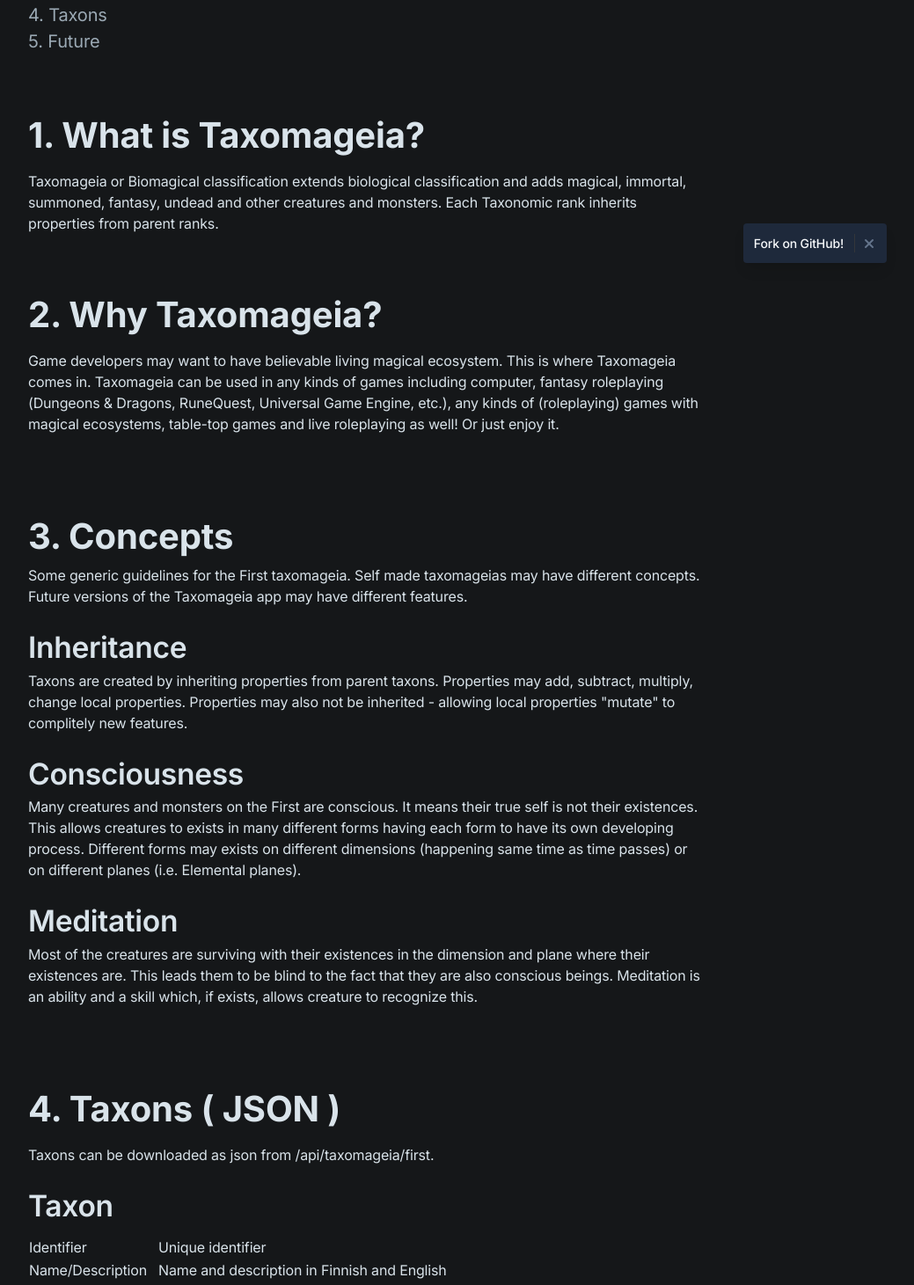
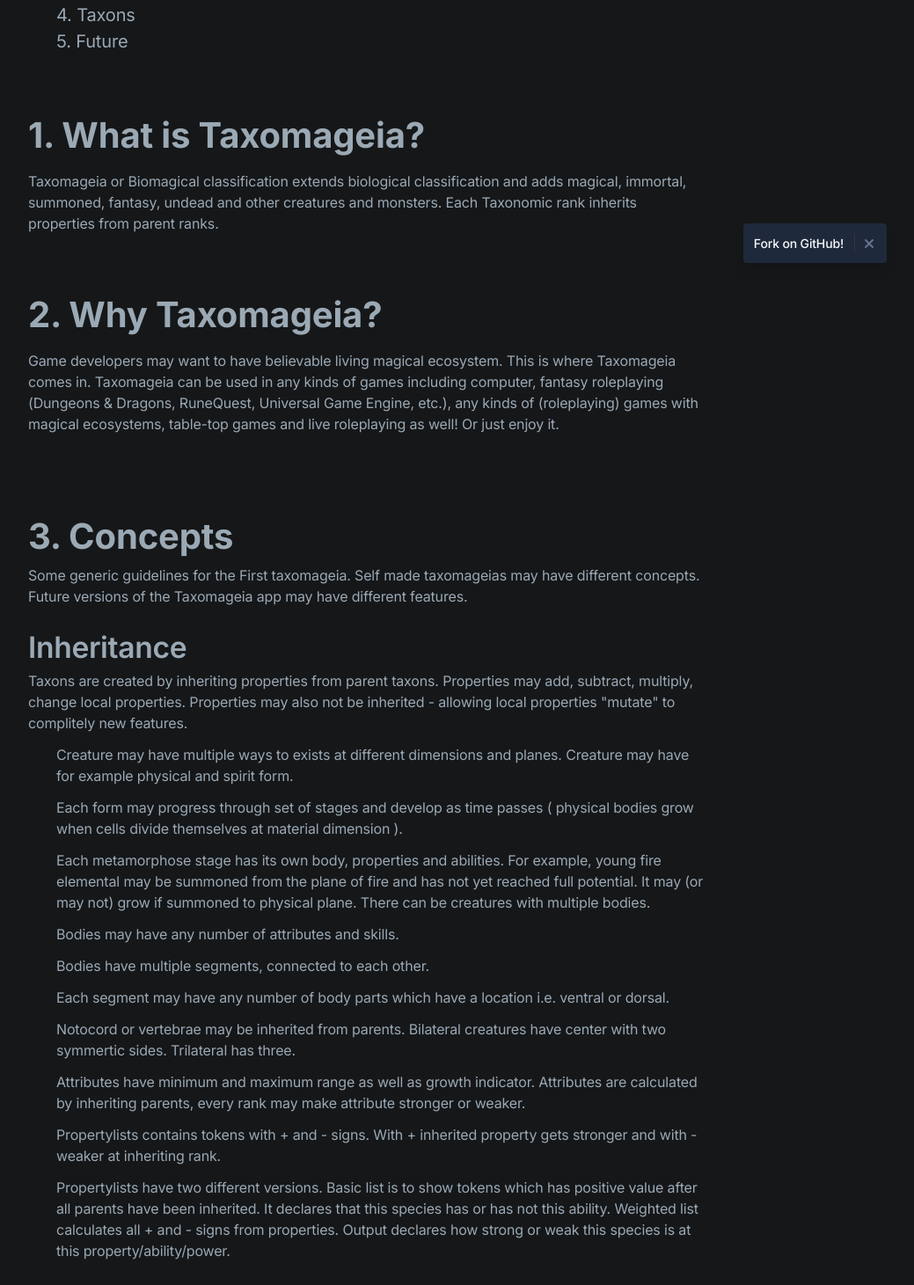
Before and after one commit to Nerdman4U/taxomageia-frontend, a Next.js app: page /doc in a window 1280 px wide. Shown: the part 469-1930 px from the top of the page at 88% size, without its empty margins (224-1263 px from the left). Built offline with nearby package versions, Linux system fonts and the light colour scheme.

Commit message:
fix(documentation): documentation layout fixes

```diff
--- a/app/components/doc-item.tsx
+++ /dev/null
@@ -1,8 +0,0 @@
-const DocItem = () => {
-  return (
-    <h1>item</h1>
-
-  )
-}
-
-export default DocItem
--- a/app/components/doc.tsx
+++ b/app/components/doc.tsx
@@ -8,7 +8,7 @@ const Doc = () => {
   const version = "0.9.7"
   return (
     <section id="documentation">
-      <div className="max-w-6xl mx-auto px-4 sm:px-6">
+      <div className="max-w-6xl mx-auto px-4 sm:px-6 text-gray-400">
         <div className="py-12 md:py-20 border-t border-gray-800">
 
           {/* Section header */}
@@ -25,7 +25,7 @@ const Doc = () => {
             <h2 className="h2 mb-4">Table of Contents</h2>
             <div className="text-xl text-gray-400">
               <ul className="list-group text-left">
-                <li className="list-group-item list-group-item-dark">
+                <li className="list-group-item">
                   <a href="#what-is-taxomageia" role="pointer">
                     1. What is Taxomageia?</a></li>
                 <li className="list-group-item">
@@ -47,34 +47,51 @@ const Doc = () => {
 
           {/* Items */}
           <div id="what-is-taxomageia" className="max-w-3xl mx-auto md:pb-16">
-            <h3 className="h3 mb-3">1. What is Taxomageia?</h3>
+            <h3 className="h3 mb-3 text-gray-400">1. What is Taxomageia?</h3>
             <p>
               Taxomageia or Biomagical classification extends biological classification and adds magical, immortal, summoned, fantasy, undead and other creatures and monsters. Each Taxonomic rank inherits properties from parent ranks.
             </p>
           </div>
           <div id="why" className="max-w-3xl mx-auto md:pb-16">
-            <h3 className="h3 mb-3">2. Why Taxomageia?</h3>
+            <h3 className="h3 mb-3 text-gray-400">2. Why Taxomageia?</h3>
             <p>
               Game developers may want to have believable living magical ecosystem. This is where Taxomageia comes in. Taxomageia can be used in any kinds of games including computer, fantasy roleplaying (Dungeons & Dragons, RuneQuest, Universal Game Engine, etc.), any kinds of (roleplaying) games with magical ecosystems, table-top games and live roleplaying as well! Or just enjoy it.
             </p>
           </div>
           <div id="current" className="max-w-3xl mx-auto md:pb-16 my-6">
-            <h3 className="h3 mt-6 mb-1">3. Concepts</h3>
+            <h3 className="h3 mt-6 mb-1 text-gray-400">3. Concepts</h3>
             <p>
               Some generic guidelines for the First taxomageia. Self made taxomageias may have different concepts. Future versions of the Taxomageia app may have different features.
             </p>
             <div>
-              <h4 className="h4 mt-6 mb-1">Inheritance</h4>
+              <h4 className="h4 mt-6 mb-1 text-gray-400">Inheritance</h4>
               <p>Taxons are created by inheriting properties from parent taxons. Properties may add, subtract, multiply, change local properties. Properties may also not be inherited - allowing local properties "mutate" to complitely new features.</p>
 
-              <h4 className="h4 mt-6 mb-1">Consciousness</h4>
+              <ul>
+              <li className="my-3">Creature may have multiple ways to exists at different dimensions and planes. Creature may have for example physical and spirit form.</li>
+              <li className="my-3">Each form may progress through set of stages and develop as time passes ( physical bodies grow when cells divide themselves at material dimension ). </li>
+              <li className="my-3">Each metamorphose stage has its own body, properties and abilities. For example, young fire elemental may be summoned from the plane of fire and has not yet reached full potential. It may (or may not) grow if summoned to physical plane. There can be creatures with multiple bodies.</li>
+              <li className="my-3">Bodies may have any number of attributes and skills.</li>
+              <li className="my-3">Bodies have multiple segments, connected to each other.</li>
+              <li className="my-3">Each segment may have any number of body parts which have a location i.e. ventral or dorsal.</li>
+              <li className="my-3">Notocord or vertebrae may be inherited from parents. Bilateral creatures have center with two symmertic sides. Trilateral has three.</li>
+              <li className="my-3">Attributes have minimum and maximum range as well as growth indicator. Attributes are calculated by inheriting parents, every rank may make attribute stronger or weaker.</li>
+              <li className="my-3">Propertylists contains tokens with + and - signs. With + inherited property gets stronger and with - weaker at inheriting rank.</li>
+              <li className="my-3">Propertylists have two different versions. Basic list is to show tokens which has positive value after all parents have been inherited. It declares that this species has or has not this ability. Weighted list calculates all + and - signs from properties. Output declares how strong or weak this species is at this property/ability/power.</li>
+              </ul>
+
+
+              <h4 className="h4 mt-6 mb-1 text-gray-400">Consciousness</h4>
               <p>
                 Many creatures and monsters on the First are conscious. It means their true self is not their existences. This allows creatures to exists in many different forms having each form to have its own developing process. Different forms may exists on different dimensions (happening same time as time passes) or on different planes (i.e. Elemental planes).
               </p>
-              <h4 className="h4 mt-6 mb-1">Meditation</h4>
+              <h4 className="h4 mt-6 mb-1 text-gray-400">Meditation</h4>
               <p>
                 Most of the creatures are surviving with their existences in the dimension and plane where their existences are. This leads them to be blind to the fact that they are also conscious beings. Meditation is an ability and a skill which, if exists, allows creature to recognize this.
               </p>
+
+
+
             </div>
           </div>
           <div id="taxons" className="max-w-3xl mx-auto md:pb-16">
@@ -117,7 +134,7 @@ const Doc = () => {
                 <tr>
                   <td className="w-20">Interval (hours?)</td><td className="pl-3">Numeric value to describe how ofter (in game time) this metamorphosis "activates". This is just a simple idea to make bodies grow different paces. Current values are abstact. I have however started to think that interval is a value in hours at game time.</td></tr>
                 <tr>
-                  <td className="w-20">Period</td><td className="pl-3">How long this metamorphosis lasts. After time has ran, next metamorphosis can be used. Value is numeric and abstract. I have started to think this as days in game time.</td></tr>
+                  <td className="w-20">Period</td><td className="pl-3">How long this metamorphosis lasts. After time has ran, next metamorphosis can be used. Value is numeric and abstract. I have started to think this as days in game time. When last metamorphosis is used the body of this metamorphosis dies of old age. It may have another existences or even another bodies on this existence. This allows to create beings without physical existence. They maybe ghosts or something else.</td></tr>
               </tbody>
               </table>
 
@@ -212,42 +229,43 @@ const Doc = () => {
             <div>
               <h4 className="h4 mt-6 mb-1">User interface</h4>
               <ul>
-                <li>
+                <li className="my-3">
                   Ability to add and share self made taxomageias ( needs sign up, sign in etc. ).
                 </li>
-                <li>Templates. No need to create from scratch.</li>
-                <li>
+                <li className="my-3">Templates. No need to create from scratch.</li>
+                <li className="my-3">
                   Filter creatures and mosters.
                 </li>
-                <li>
+                <li className="my-3">
                   When more taxomageias present, ability to search with keywords.
                 </li>
               </ul>
+
               <h4 className="h4 mt-6 mb-1 mb-1">Server</h4>
               <ul>
-                <li>
+                <li className="my-3">
                   Information how creatures are created. By magic? How? Using what components or what kind tools? Environment?
                   What skills are needed from magic-user or summoner?
                 </li>
-                <li>
+                <li className="my-3">
                   Body segments or parts could hold "muscle mass" and similar information which would add up to
                   the creature's strength.
                 </li>
-                <li>
+                <li className="my-3">
                   Strength of an segment or part could be calculated from amount of muscle cells and quality of muscle cells.
                   Calculation could be enchanced by different magical factors. Also, bodies without living cells could have a method to measure strength more precisely.
                 </li>
-                <li>
+                <li className="my-3">
                   Inseminators and breeders. How fast and with what methods reproduction happens?
                 </li>
-                <li>
+                <li className="my-3">
                   Body Systems for material body. Skeletal, muscular, nervous, cardiovascular, respiratory, digestive, lymphatic, endocrine, urinary. Other systems may exists as well. Maybe some spirits have a system to grow stronger in spiritual strength and control energy better. This would guide them to the areas where they found what they seek for in their "life".
                 </li>
-                <li>
+                <li className="my-3">
                   Body segments without body. Then there could be cursed body segments and parts working together separately without connection to body or themselves.
                 </li>
-                <li>
-                  Bilateral creatures should have their generated body segments body parts to have locations (LEFT, RIGHT). Currently their identifier is only name differently i.e. leg_1, leg_2.
+                <li className="my-3">
+                  (Bi/tri/etc.)lateral creatures should have their generated body segments body parts to have locations (LEFT, RIGHT, X, ...). Currently their identifier is only name differently i.e. leg_1, leg_2.
                 </li>
               </ul>
             </div>
--- a/app/css/style.css
+++ b/app/css/style.css
@@ -76,3 +76,5 @@
 .table-fixed { table-layout: fixed; }
 .w-30 { width: 30% }
 .w-20 { width: 20% }
+
+ul, ol { padding-left: 2rem; }
--- a/app/layout.tsx
+++ b/app/layout.tsx
@@ -36,7 +36,7 @@ export default function RootLayout({
           <Header />
           {children}
           <Banner />
-
+          <Footer />
        </div>
       </body>
     </html>
--- a/components/hero.tsx
+++ b/components/hero.tsx
@@ -35,7 +35,7 @@ export default function Hero() {
                 <a className="btn text-white bg-purple-600 hover:bg-purple-700 w-full mb-4 sm:w-auto sm:mb-0" href="#creatures">Creatures</a>
               </div>
               <div data-aos="fade-up" data-aos-delay="600">
-                <a className="btn text-white bg-gray-700 hover:bg-gray-800 w-full sm:w-auto sm:ml-4" href="#features">Learn more</a>
+                <a className="btn text-white bg-gray-700 hover:bg-gray-800 w-full sm:w-auto sm:ml-4" href="/doc">Learn more</a>
               </div>
             </div>
           </div>
```
Also changed, not shown: components/ui/footer.tsx (+8 -8 lines).
